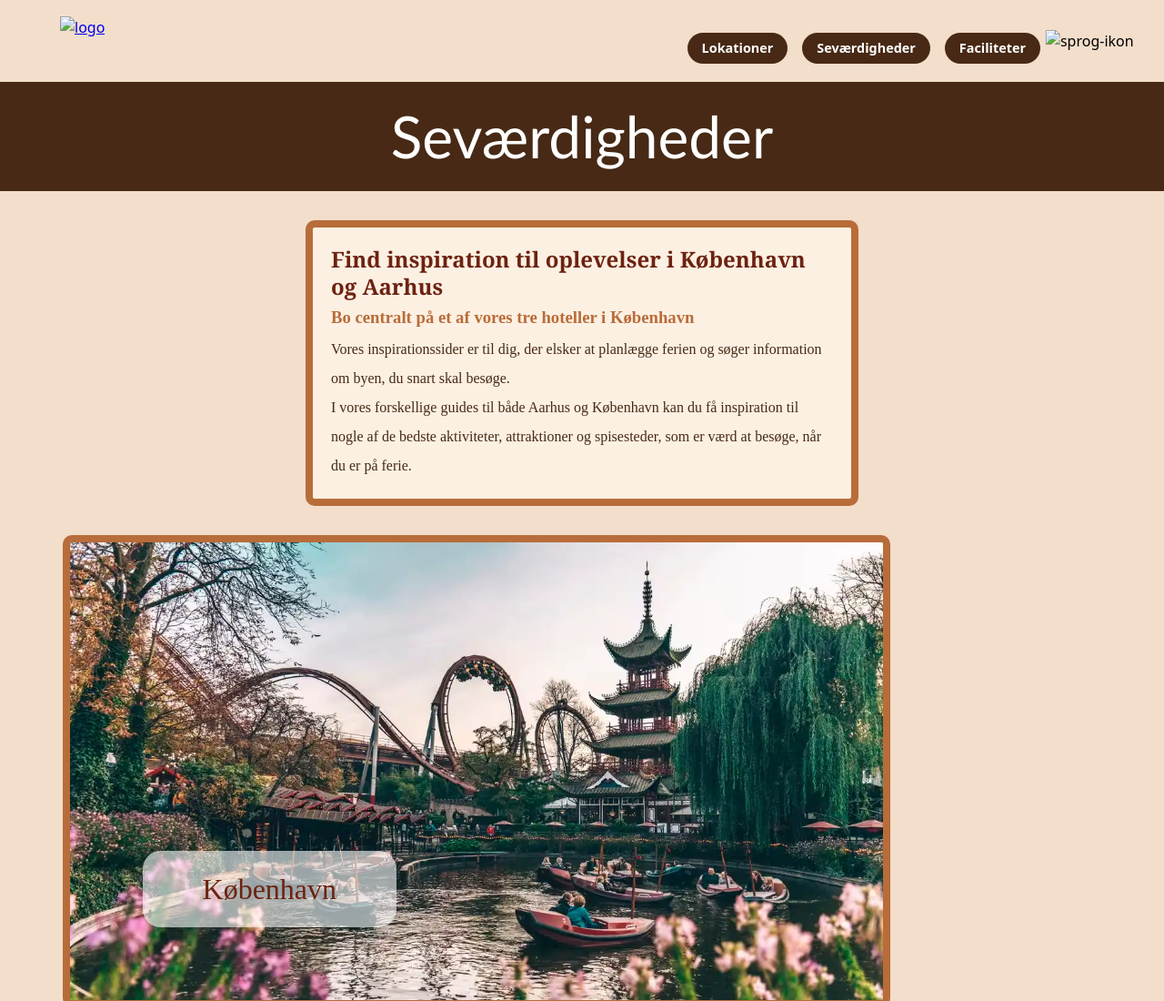
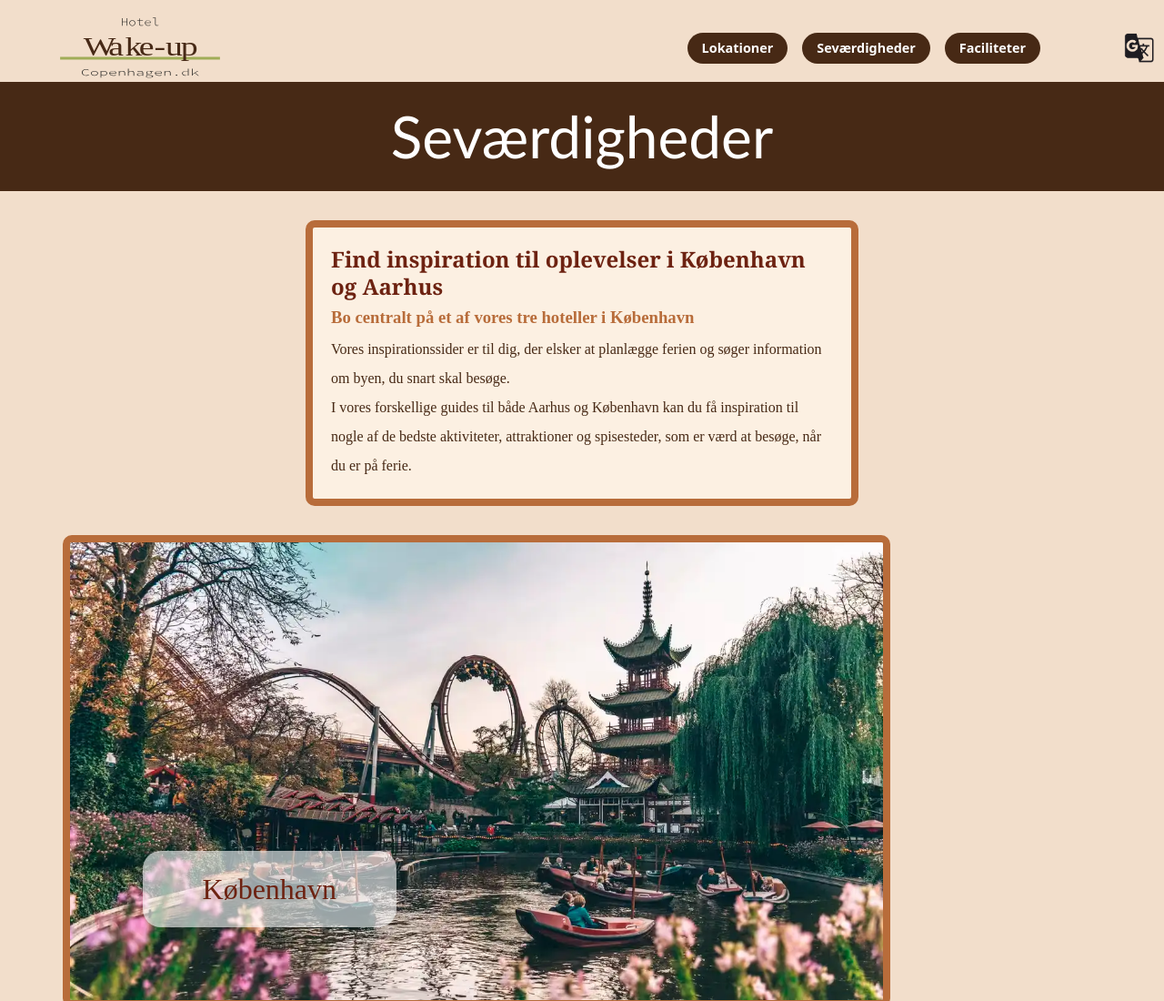
Before and after one commit to Jacobsvi/WakeUp_Final, a plain HTML site: page sevaedigheder.html in a window 1280 px wide. Shown: the top 1100 px of the page at 91% size. Drawn offline with Linux system fonts and the light colour scheme; the site is published under a folder, as on GitHub Pages, so addresses that start at the root find nothing; a web font is replaced by a local one.

Commit message:
Fix paths for logo and language icon images

```diff
--- a/sevaedigheder.html
+++ b/sevaedigheder.html
@@ -22,10 +22,12 @@
 
 
 
+
+
     <div class="off_screen_menu">
 
-        <li> <a href="lokationer.html">Lokationer</a></li>
-        <li> <a href="sevaedigheder.html">Seværdigheder</a></li>
+        <li> <a href="lokationer.html"> Lokationer</a></li>
+        <li> <a href="sevaedigheder.html"> Seværdigheder</a></li>
         <li> <a href="faciliteter.html">Faciliteter</a></li>
     </div>
 
@@ -42,7 +44,7 @@
 
 
             <a href="index.html">
-                <img src="/Billeder/logo.svg" alt="logo">
+                <img src="Billeder/logo.svg" alt="logo">
             </a>
 
 
@@ -51,7 +53,7 @@
 
         <div class="sprog_ikon">
 
-            <img src="/Billeder/Sprog_Ikon-removebg-preview.png" alt="sprog-ikon">
+            <img src="Billeder/Sprog_Ikon-removebg-preview.png" alt="sprog-ikon">
         </div>
 
 
```
